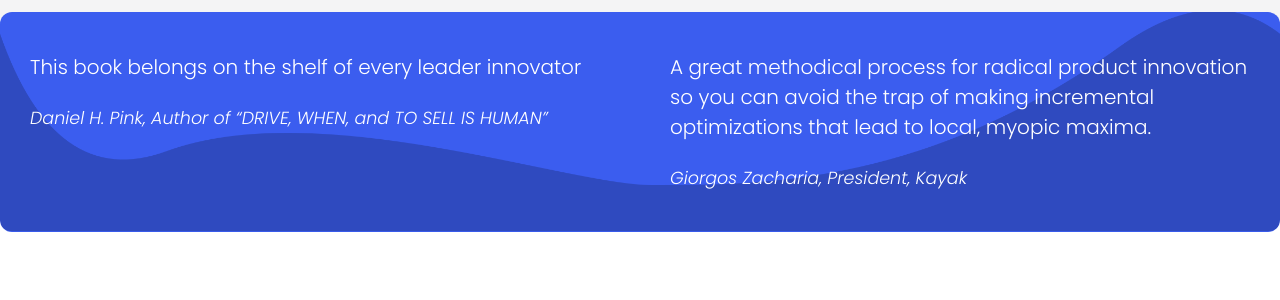
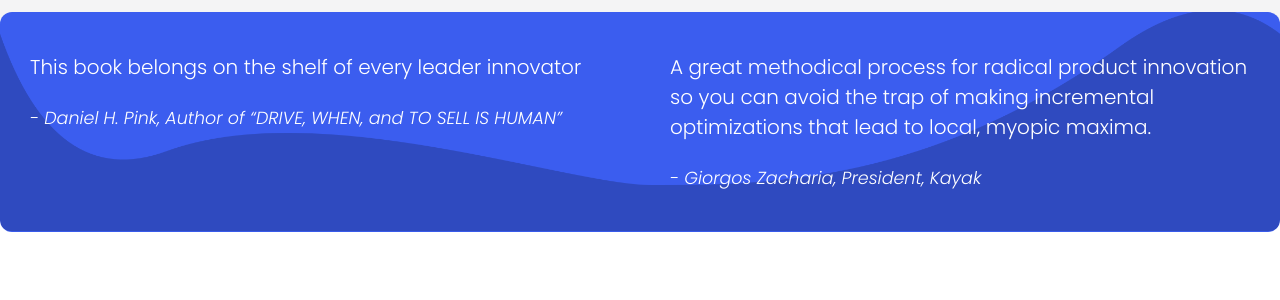
Before and after one commit to qq7te/radical-product, a Jekyll site: the page built from src/index.html, in a window 1280 px wide and 900 px high, scrolled down 1651 px. Shown: the part 154-454 px from the top of the window. Built offline with Jekyll 4.4.1, drawn with Linux system fonts in a browser that asks for light colours.

Commit message:
copy changes

```diff
--- a/src/_data/testimonials/workshops.yml
+++ b/src/_data/testimonials/workshops.yml
@@ -1,2 +1,5 @@
 - author: Sylvain Mansotte, CEO, Whispli
-  testimonial: Radhika is one of the very few individuals that has had a long lasting impact on Whispli and the way we now build our product. 18 months after our workshop, my team still raves about our Radical Product Thinking workshop. It all came down to her approach, knowledge and the fact that she is down to earth and has done it before!
+  testimonial: After 18 months, my team still raves about our Radical Product Thinking workshop. Radhika is one of the very few individuals that has had a long lasting impact on Whispli and the way we now build our product. It all came down to her approach, knowledge and the fact that she is down to earth, and has done it before!
+
+- author: Phil Leacock, Director of Product Management, JLL Technologies
+  testimonial: This training program is a must for product managers and leaders who want to create great products. It helped me simplify the process of creating vision, strategy, roadmap, and execution plans and provided specific ways to link these activities into an integrated plan.
--- a/src/index.html
+++ b/src/index.html
@@ -124,7 +124,7 @@ helpCTA: "Let's chat"
             {% for testimonial in site.data.testimonials.book %}
             <div class="col-12 col-md-6 white-text p-4">
                 <p class="text light">{{testimonial.testimonial}}</p>
-                <span class="small-text light fst-italic">{{testimonial.author}}</span>
+                <span class="small-text light fst-italic">- {{testimonial.author}}</span>
             </div>
             {% endfor %}
         </div>
--- a/src/workshops.html
+++ b/src/workshops.html
@@ -188,7 +188,7 @@ email: "radhika@radicalproduct.com"
             {% for testimonial in site.data.testimonials.workshops %}
             <div class="col-12 col-md-6 white-text p-4">
                 <p class="text light">{{testimonial.testimonial}}</p>
-                <span class="small-text light fst-italic">{{testimonial.author}}</span>
+                <span class="small-text light fst-italic">- {{testimonial.author}}</span>
             </div>
             {% endfor %}
         </div>
```
Also changed, not shown: other parts of src/workshops.html (+1 -1 lines).
